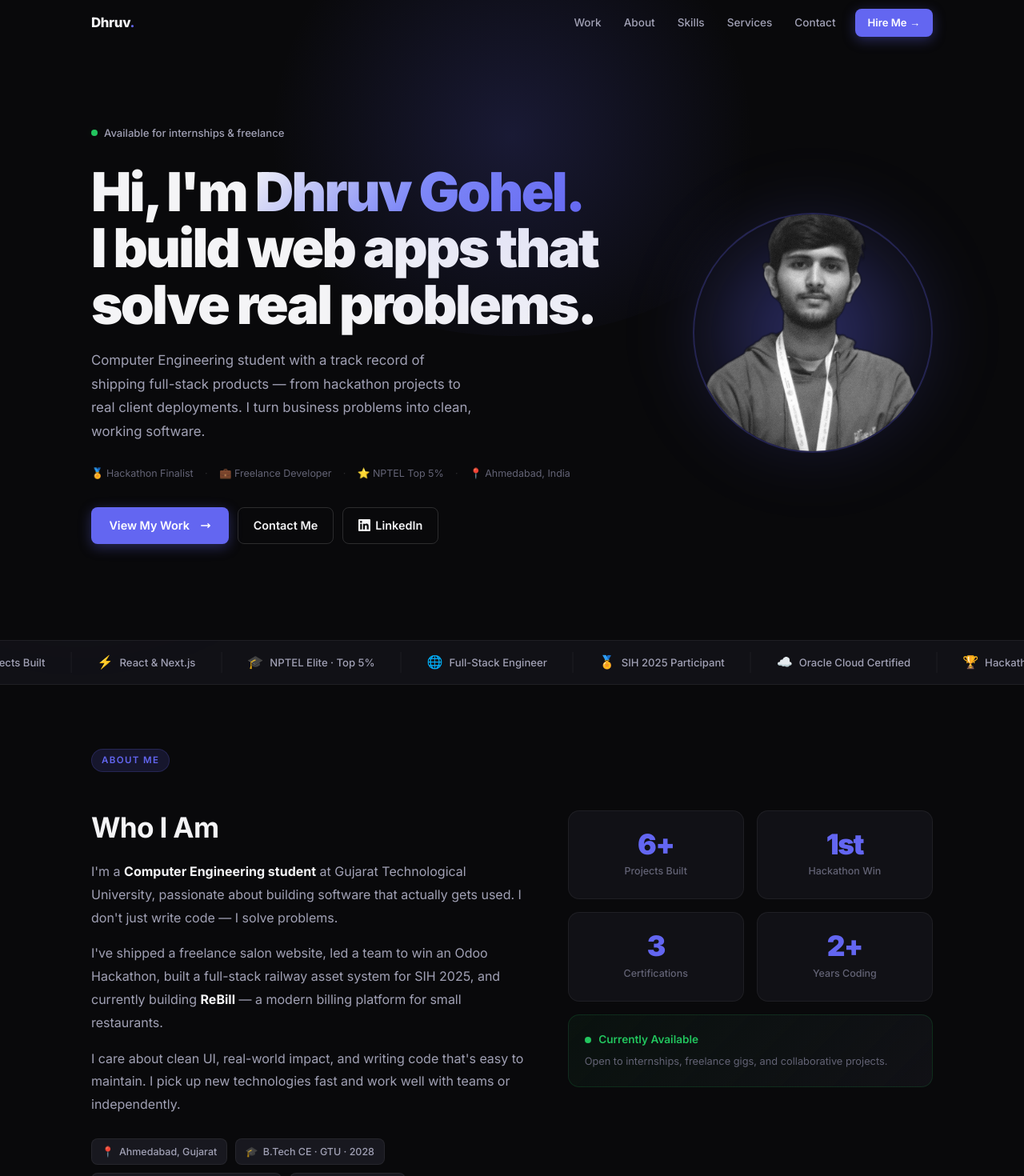
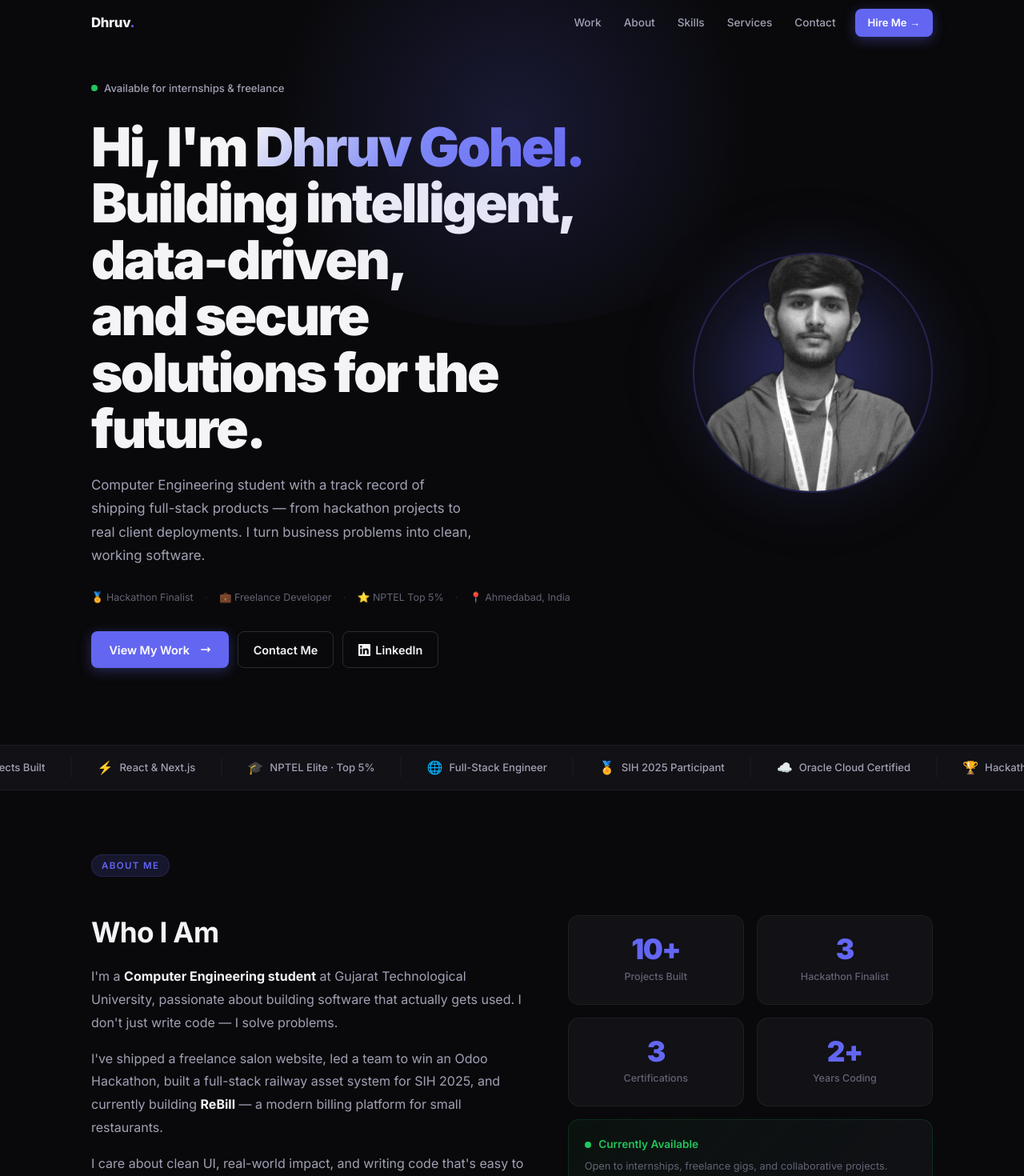
Before and after one commit to DhruvGohel46/portfolio, a Next.js app: page / in a window 1280 px wide. Shown: the top 1470 px of the page at 80% size. Built offline with nearby package versions, Linux system fonts and the light colour scheme.

Commit message:
small changes

```diff
--- a/components/About.js
+++ b/components/About.js
@@ -1,8 +1,8 @@
 import { useEffect, useRef } from 'react';
 
 const STATS = [
-  { value: '6+', label: 'Projects Built' },
-  { value: '1st', label: 'Hackathon Win' },
+  { value: '10+', label: 'Projects Built' },
+  { value: '3', label: 'Hackathon Finalist' },
   { value: '3', label: 'Certifications' },
   { value: '2+', label: 'Years Coding' },
 ];
--- a/components/Hero.js
+++ b/components/Hero.js
@@ -5,7 +5,7 @@ export default function Hero() {
     <section
       id="hero"
       style={{
-        minHeight: '100vh',
+        minHeight: '70vh',
         display: 'flex',
         alignItems: 'center',
         position: 'relative',
@@ -31,7 +31,7 @@ export default function Hero() {
 
       <div
         className="container"
-        style={{ paddingTop: '6rem', paddingBottom: '4rem', width: '100%' }}
+        style={{ paddingTop: ' 6rem', paddingBottom: '6rem', width: '100%' }}
       >
         {/* Two-column grid */}
         <div className="hero-grid">
@@ -56,7 +56,7 @@ export default function Hero() {
 
             {/* Main headline */}
             <h1 style={{
-              fontSize: 'clamp(2.6rem, 6vw, 4.2rem)',
+              fontSize: 'clamp(2.2rem, 6vw, 4.2rem)',
               fontWeight: 900,
               lineHeight: 1.05,
               letterSpacing: '-0.04em',
@@ -73,9 +73,9 @@ export default function Hero() {
                 Dhruv Gohel.
               </span>
               <br />
-              I build web apps that
+              Building intelligent, data-driven,
               <br />
-              solve real problems.
+              and secure solutions for the future.
             </h1>
 
             {/* Subheadline */}
```
